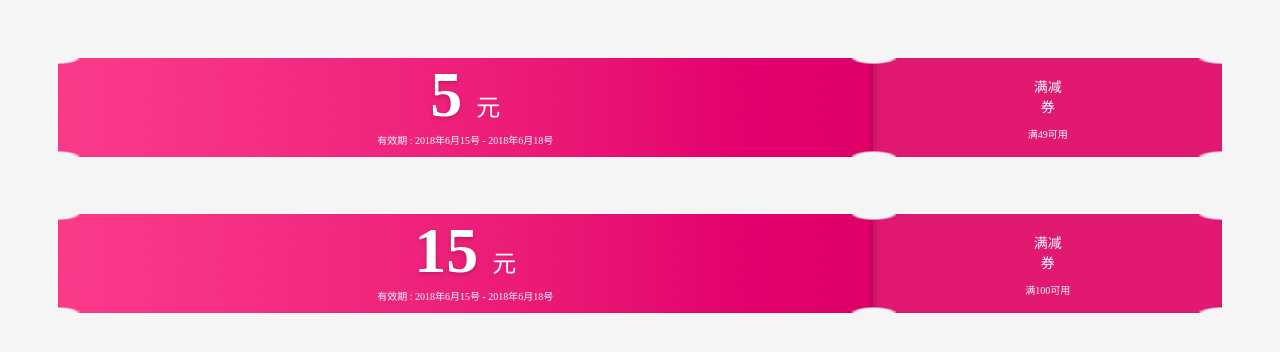
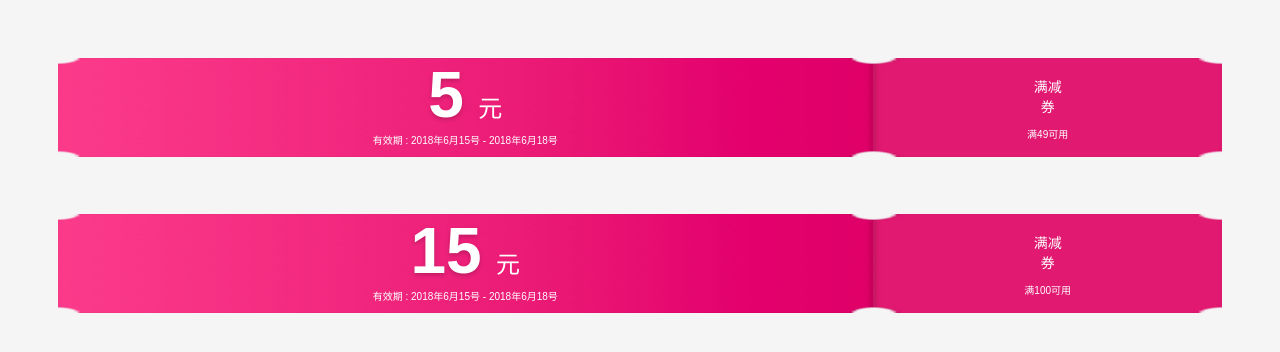
Before and after one commit to w1737466486/speaka, a plain HTML site: page html/my_coupon.html in a window 1280 px wide. Drawn offline with Linux system fonts and the light colour scheme.

Commit message:
字体修改

```diff
--- a/css/my_coupon.css
+++ b/css/my_coupon.css
@@ -5,6 +5,7 @@
 body{
     background:#f5f5f5;
     color: #fff;
+    font-family: ".PingFang-SC-Regular", sans-serif;
 }
 .coupon{
     width: 100%;
```
